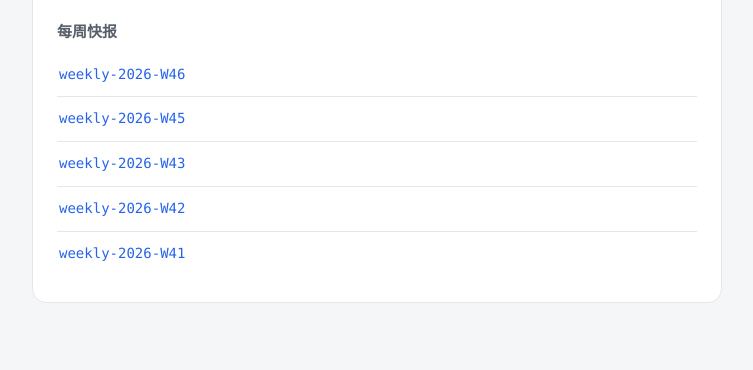
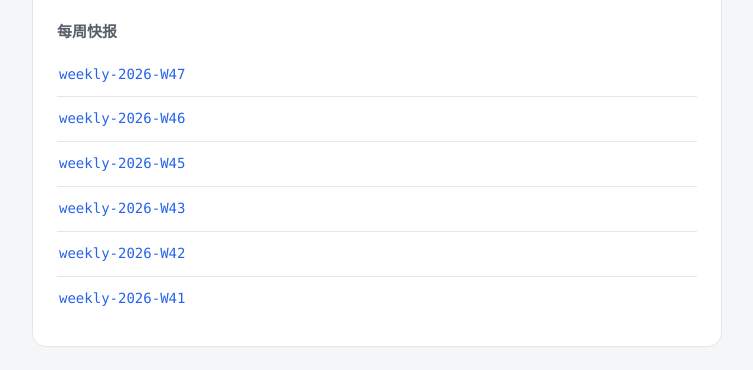
Before and after one commit to 1279199215-art/gh-weekly, a plain HTML site: page reports/index.html in a window 1280 px wide. Shown: the part 225-595 px from the top of the page, without its empty margins (263-1016 px from the left). Drawn offline with Linux system fonts and the light colour scheme.

Commit message:
update archive index

```diff
--- a/reports/index.html
+++ b/reports/index.html
@@ -15,5 +15,5 @@ font-family:ui-monospace,Menlo,Consolas,monospace}
 a:hover{color:#d92b2b}
 </style></head><body><div class="w">
 <h1>GitHub 周榜速报 · 历史存档</h1><div class="s">由 NAS 定时任务自动维护</div>
-<h2>月度汇总</h2><ul><li><a href="monthly-2026-10.html">monthly-2026-10</a></li></ul><h2>每周快报</h2><ul><li><a href="weekly-2026-W46.html">weekly-2026-W46</a></li><li><a href="weekly-2026-W45.html">weekly-2026-W45</a></li><li><a href="weekly-2026-W43.html">weekly-2026-W43</a></li><li><a href="weekly-2026-W42.html">weekly-2026-W42</a></li><li><a href="weekly-2026-W41.html">weekly-2026-W41</a></li></ul>
+<h2>月度汇总</h2><ul><li><a href="monthly-2026-10.html">monthly-2026-10</a></li></ul><h2>每周快报</h2><ul><li><a href="weekly-2026-W47.html">weekly-2026-W47</a></li><li><a href="weekly-2026-W46.html">weekly-2026-W46</a></li><li><a href="weekly-2026-W45.html">weekly-2026-W45</a></li><li><a href="weekly-2026-W43.html">weekly-2026-W43</a></li><li><a href="weekly-2026-W42.html">weekly-2026-W42</a></li><li><a href="weekly-2026-W41.html">weekly-2026-W41</a></li></ul>
 </div></body></html>
```
